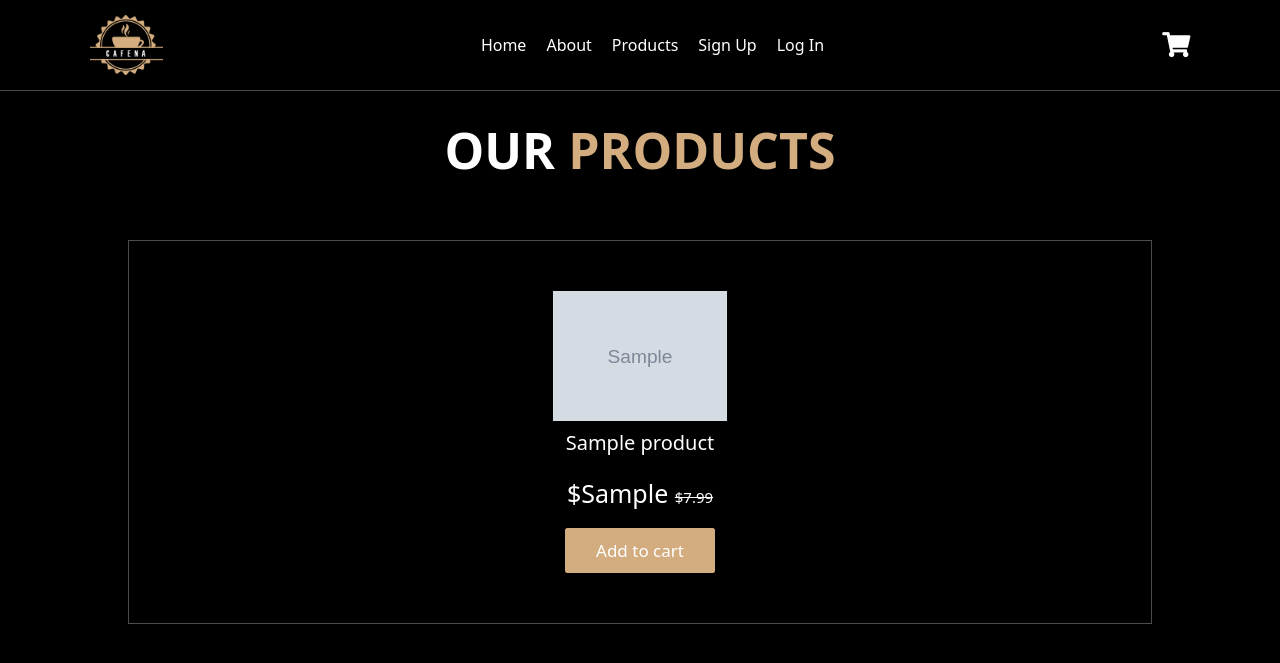
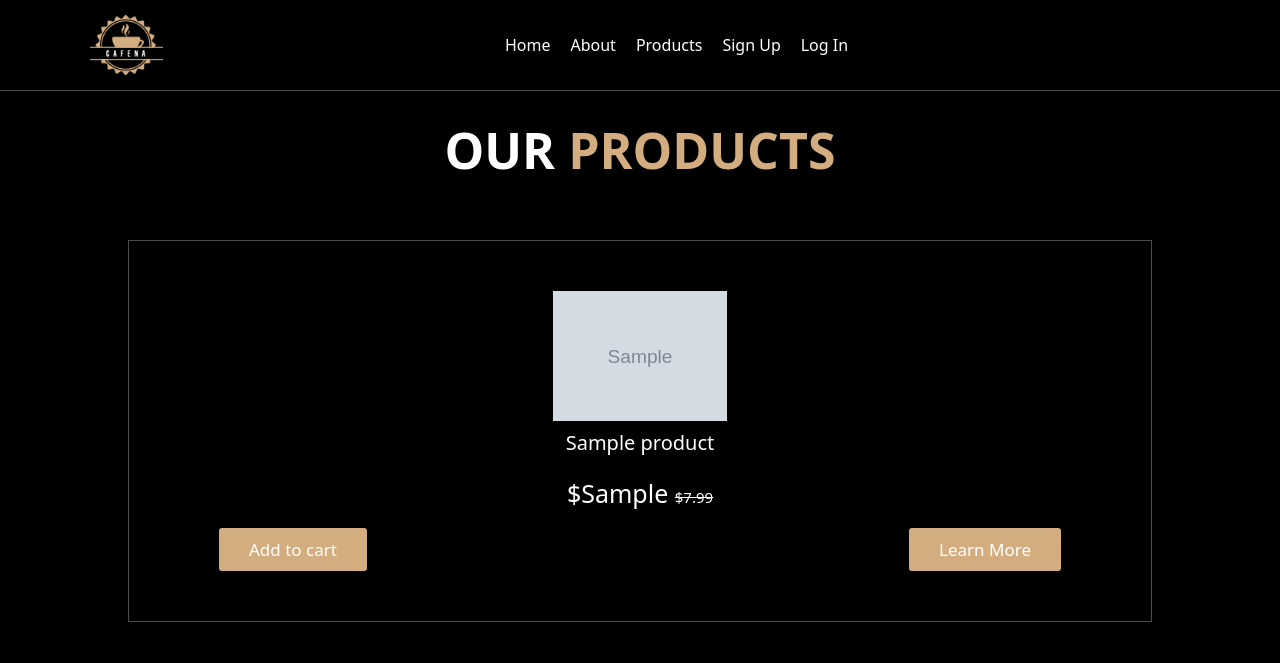
Before and after one commit to vovan2101/coffee-shop-aplication2.0, a Flask app: page /products in a window 1280 px wide. Shown: the top 663 px of the page. Run offline with Flask 2, Linux system fonts and the light colour scheme; tables that the repository leaves empty hold one stand-in row (values such as "Sample post"); grey boxes marked "Sample" are stand-in pictures; some libraries are stand-ins or nearby versions.

Commit message:
fix some bugs and add descriptions for product

```diff
--- a/app/forms.py
+++ b/app/forms.py
@@ -17,6 +17,7 @@ class Cart(FlaskForm):
     name = StringField('Name', validators=[DataRequired()])
     price = StringField('Price', validators=[DataRequired()])
     image = StringField('Image', validators=[DataRequired()])
+    description = StringField('Description', validators=[DataRequired()])
 
 
 class LoginForm(FlaskForm):
--- a/app/models.py
+++ b/app/models.py
@@ -36,12 +36,15 @@ class Product(db.Model):
     name = db.Column(db.String(200))
     price = db.Column(db.String(300))
     image_url = db.Column(db.String(300))
+    description = db.Column(db.String(500))
     users = db.relationship('User', secondary='cart')
 
-    def __init__(self, name, price, image_url):
+
+    def __init__(self, name, price, image_url, description):
         self.name = name
         self.price = price
         self.image_url = image_url
+        self.description = description
 
     def __repr__(self):
         return f'<Product: {self.name}>'
--- a/app/routes.py
+++ b/app/routes.py
@@ -97,3 +97,10 @@ def about():
 def cart():
     products = current_user.products
     return render_template('cart.html', products=products)
+
+
+@app.route('/description/<int:product_id>', methods=['POST'])
+def add_description(product_id):
+    product = Product.query.get_or_404(product_id)
+    db.session.commit()
+    return render_template('description.html', product=product)
--- a/app/static/style.css
+++ b/app/static/style.css
@@ -89,9 +89,30 @@ body{
     color: white;
     background: var(--main-color);
     cursor: pointer;
+
 }
 
 .btn:hover{
+    letter-spacing: 1px;
+    color: white;
+}
+
+
+.btn_add {
+    float: left;
+    margin-top: 1rem;
+    display: block;
+    padding: .9rem 3rem;
+    font-size: 1.7rem;
+    color: white;
+    background: var(--main-color);
+    cursor: pointer;
+    margin-left: 4rem;
+    border: none;
+    border-radius: 3px;
+}
+
+.btn_add:hover{
     letter-spacing: 1px;
     color: white;
 }
@@ -210,9 +231,31 @@ section{
     color: black;
 }
 
-.product .box-container .box .btn {
+.product .box-container .box:hover span{
+    color: black;
+}
+
+.product .box-container .box .btn_add {
     color: white;
+}
 
+.product .box-container .box .btn_learn {
+    float: right;
+    margin-top: 1rem;
+    display: block;
+    padding: .9rem 3rem;
+    font-size: 1.7rem;
+    color: white;
+    background: var(--main-color);
+    cursor: pointer;
+    margin-right: 4rem;
+    border: none;
+    border-radius: 3px;
+}
+
+.btn_learn:hover{
+    letter-spacing: 1px;
+    color: white;
 }
 
 #heading{
@@ -414,6 +457,8 @@ section{
 
 }
 
+
+
 #order {
     display: flex;
     justify-content: center;
--- a/app/templates/base.html
+++ b/app/templates/base.html
@@ -32,7 +32,9 @@
 
                 </nav>
            <div class="icons">
+            {% if current_user.is_authenticated %}
             <a class="fas fa-shopping-cart" href='cart' id="cart-btn"></a>
+            {% endif %}
            </div>
 
 
--- a/app/templates/cart.html
+++ b/app/templates/cart.html
@@ -26,8 +26,13 @@
 
       {% endfor %}
 
+
     </div>
+
+      {% if products %}
     <a href="" id="order" class="btn">Order</a>
+      {% endif %}
+
   </section>
 
 
--- a/app/templates/products.html
+++ b/app/templates/products.html
@@ -18,7 +18,10 @@
       <h3>{{ product.name }}</h3>
       <div class="price">${{ product.price }} <span>$7.99</span></div>
       <form action="{{ url_for('add_to_cart', product_id=product.id) }}" method="POST">
-        <input class="btn" type="submit" value="Add to cart">
+        <input class="btn_add" type="submit" value="Add to cart">
+      </form>
+      <form action="{{ url_for('add_description', product_id=product.id) }}" method="POST">
+        <input class="btn_learn" type="submit" value="Learn More">
       </form>
 
     </div>
```
Also changed, not shown: app/templates/description.html (added, +28 -0 lines), migrations/versions/1063acda02e6_.py (added, +28 -0 lines), app.db.
